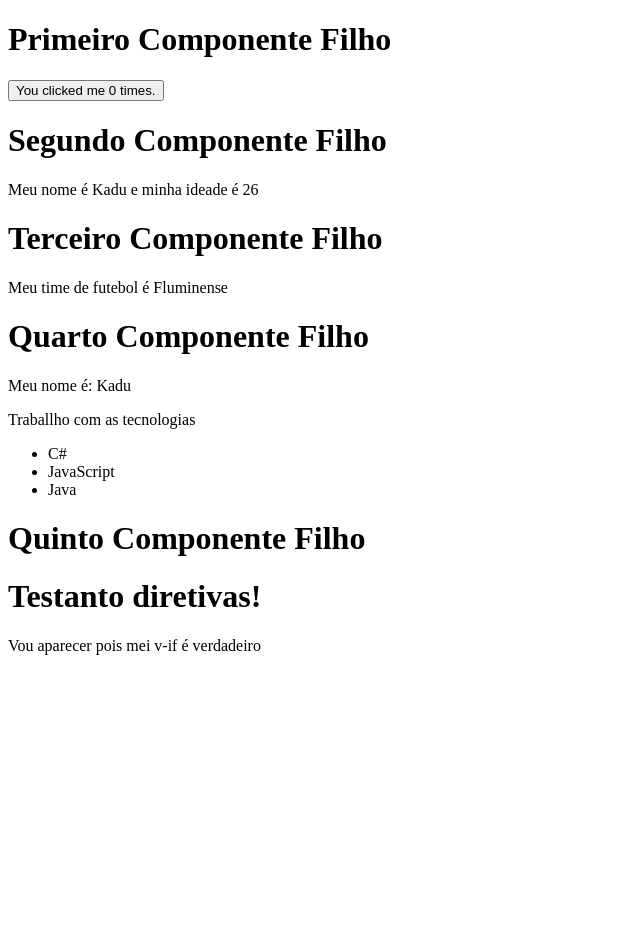
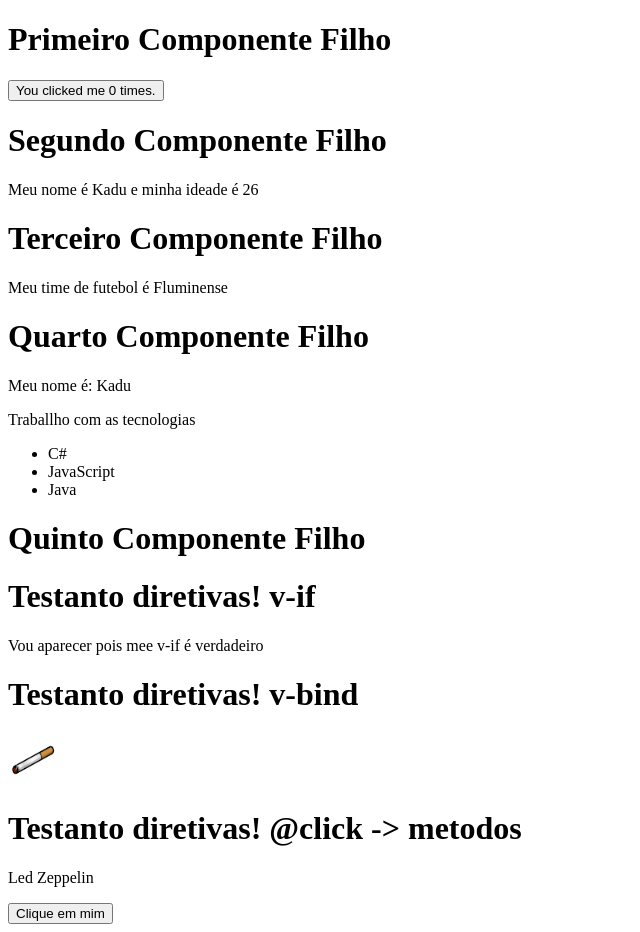
Before and after one commit to nikola7Kmotobe/estudos_vueJs, a Vue app in the folder projeto_vue/: page / in a window 1280 px wide. Shown: the whole page, without its empty margins (0-640 px from the left). Before the commit the page ends 800 px from the top, so only its background shows below. Built offline with nearby package versions, Linux system fonts and the light colour scheme.

Commit message:
Diretivas_2

```diff
--- a/projeto_vue/src/components/diretivas.vue
+++ b/projeto_vue/src/components/diretivas.vue
@@ -1,8 +1,17 @@
 <template>
     <div>
-        <h1>Testanto diretivas!</h1>
-        <p v-if="Verdadeiro">Vou aparecer pois mei v-if é verdadeiro</p>
+        <h1>Testanto diretivas! v-if</h1>
+        <p v-if="Verdadeiro">Vou aparecer pois mee v-if é verdadeiro</p>
         <p v-else>eu não pois sou falso!</p>
+    </div>
+    <div>
+        <h1>Testanto diretivas! v-bind</h1>
+        <img :src="src" :alt="alt" width="50" height="50">
+    </div>
+    <div>
+        <h1>Testanto diretivas!  @click -> metodos</h1>
+        <p>{{texto}}</p>
+        <button @click="CliqueAqui">Clique em mim</button>
     </div>
 </template>
 
@@ -11,7 +20,15 @@
         name:'diretivas',
         data(){
             return{
-                Verdadeiro: true
+                Verdadeiro: true,
+                src: "src/assets/nicotina.webp",
+                alt: "Meu Pigas!",
+                texto: "Led Zeppelin"
+            }
+        },
+        methods:{
+            CliqueAqui(){
+                this.texto = "Ser Constante e não ser Errante!"
             }
         }
     }
```
Also changed, not shown: projeto_vue/src/assets/nicotina.webp (added).
